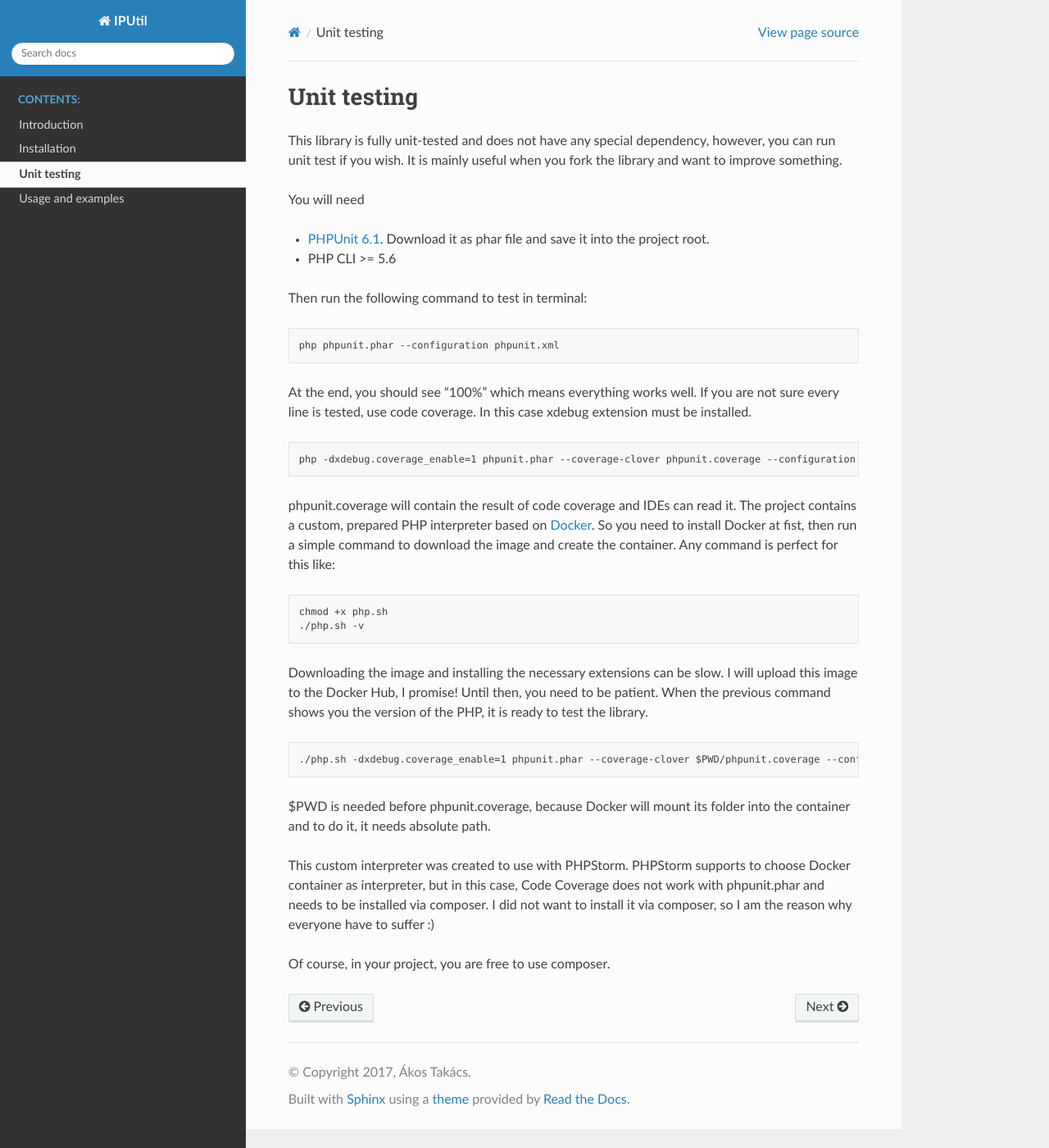
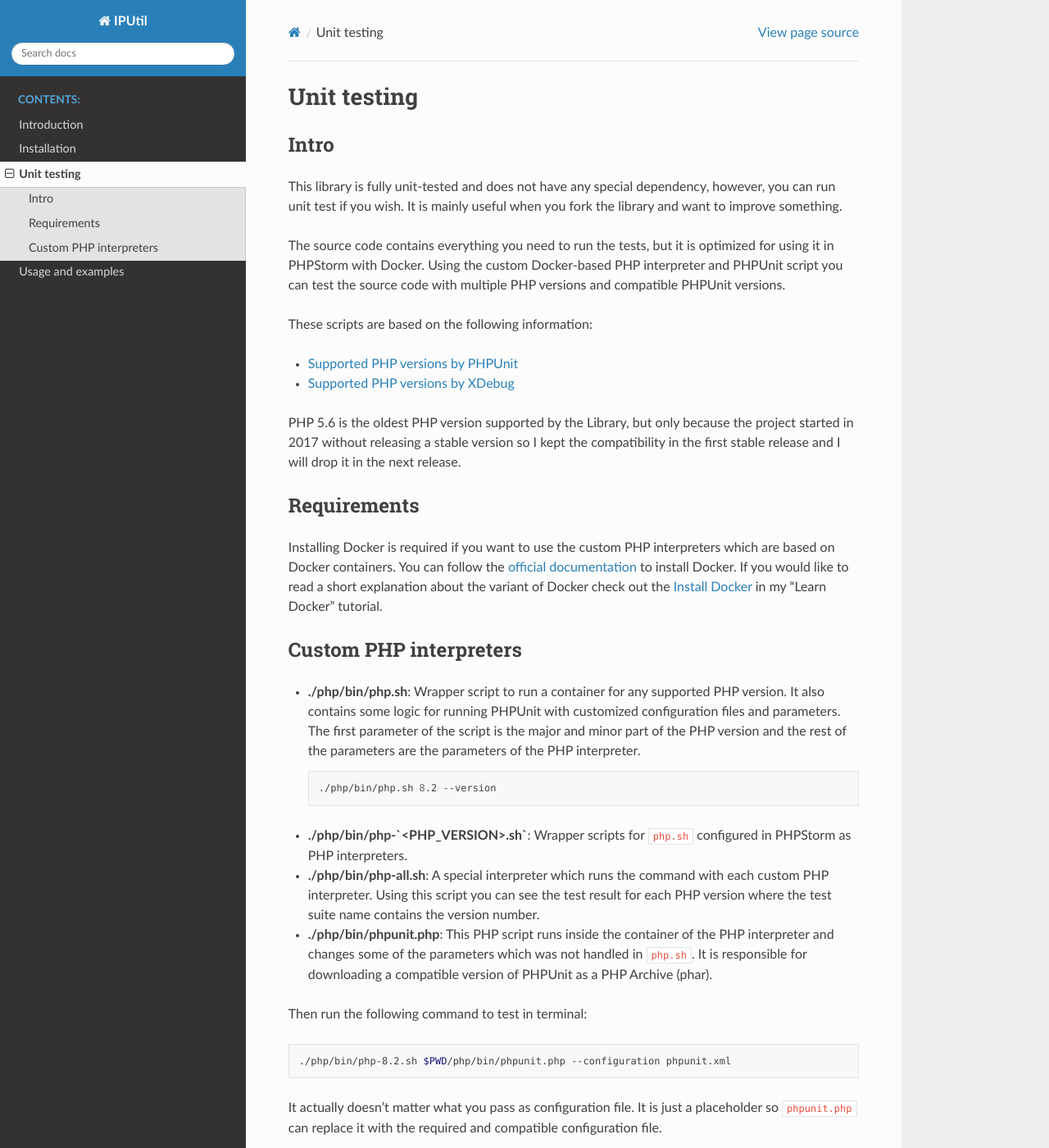
Before and after one commit to rimelek/iputil, a Sphinx documentation site: the page built from docs/testing.rst, in a window 1280 px wide and 1400 px high. Shown: the whole window at 82% size. Built offline with Sphinx 7.4.7 and the Read the Docs theme 2.0.0, drawn with Linux system fonts in a browser that asks for light colours.

Commit message:
docs: update readme, intro and a part of the unit testing until code coverage

```diff
--- a/docs/install.rst
+++ b/docs/install.rst
@@ -3,9 +3,9 @@ Installation
 
 You can install it easily via `Composer <https://getcomposer.org>`_
 
-.. code-block:: none
+.. code-block:: bash
 
-  composer require rimelek/ip-util:1.0.0-rc.1
+  composer require rimelek/ip-util:1.0.0
 
 Make sure you have PHP 5.6 at least. If you wish to test if the library works as intended
 before using it, read about testing in the section :ref:`testing`.
--- a/docs/intro.rst
+++ b/docs/intro.rst
@@ -6,7 +6,7 @@ The goal of the library
 
 Sometimes you need to work with IP addresses. For example you want to restrict access to a website,
 but the restriction depends on a list of IP addresses from a database or other sources. Imagine you are
-a developer in an institution that has a large network with many subnet or individual PCs.
+a developer in an institution that has a large network with many subnets or individual PCs.
 You want to make sure the service is available only for coworkers in the subnets of the institution
 even if the server is accessible publicly. So anyone can manage the addresses in the database and set
 a minimum and maximum IP addresses of one or many IP ranges and you can provide an api to get CIDR
--- a/docs/testing.rst
+++ b/docs/testing.rst
@@ -1,21 +1,66 @@
 .. _testing:
 
+============
 Unit testing
 ============
+
+Intro
+=====
 
 This library is fully unit-tested and does not have any special dependency, however, you can
 run unit test if you wish. It is mainly useful when you fork the library and want to improve something.
 
-You will need
+The source code contains everything you need to run the tests, but it is optimized for using it in PHPStorm
+with Docker. Using the custom Docker-based PHP interpreter and PHPUnit script you can test the source code
+with multiple PHP versions and compatible PHPUnit versions.
 
-- `PHPUnit 6.1 <https://phpunit.de/>`_. Download it as phar file and save it into the project root.
-- PHP CLI >= 5.6
+These scripts are based on the following information:
+
+- `Supported PHP versions by PHPUnit <https://phpunit.de/supported-versions.html>`_
+- `Supported PHP versions by XDebug <https://xdebug.org/docs/compat>`_
+
+PHP 5.6 is the oldest PHP version supported by the Library, but only because the project started in 2017
+without releasing a stable version so I kept the compatibility in the first stable release and I will drop it
+in the next release.
+
+Requirements
+============
+
+Installing Docker is required if you want to use the custom PHP interpreters which are based on Docker containers.
+You can follow the `official documentation <https://docs.docker.com/engine/install/>`_ to install Docker.
+If you would like to read a short explanation about the variant of Docker check out the
+`Install Docker <https://learn-docker.it-sziget.hu/en/latest/pages/intro/getting-started.html#install-docker>`_
+in my "Learn Docker" tutorial.
+
+Custom PHP interpreters
+=======================
+
+- **./php/bin/php.sh**: Wrapper script to run a container for any supported PHP version.
+  It also contains some logic for running PHPUnit with customized configuration files and parameters.
+  The first parameter of the script is the major and minor part of the PHP version and the rest of the parameters
+  are the parameters of the PHP interpreter.
+
+  .. code-block:: bash
+
+    ./php/bin/php.sh 8.2 --version
+
+- **./php/bin/php-`<PHP_VERSION>.sh`**: Wrapper scripts for :code:`php.sh` configured in PHPStorm as PHP interpreters.
+- **./php/bin/php-all.sh**: A special interpreter which runs the command with each custom PHP interpreter.
+  Using this script you can see the test result for each PHP version where the test suite name contains
+  the version number.
+- **./php/bin/phpunit.php**: This PHP script runs inside the container of the PHP interpreter and changes some of the
+  parameters which was not handled in :code:`php.sh`. It is responsible for downloading a compatible version
+  of PHPUnit as a PHP Archive (phar).
+
 
 Then run the following command to test in terminal:
 
-.. code-block:: none
+.. code-block:: bash
 
-    php phpunit.phar --configuration phpunit.xml
+    ./php/bin/php-8.2.sh $PWD/php/bin/phpunit.php --configuration phpunit.xml
+
+It actually doesn't matter what you pass as configuration file. It is just a placeholder so :code:`phpunit.php`
+can replace it with the required and compatible configuration file.
 
 At the end, you should see "100%" which means everything works well. If you are not sure every
 line is tested, use code coverage. In this case xdebug extension must be installed.
```
Also changed, not shown: README.md (+8 -2 lines).
